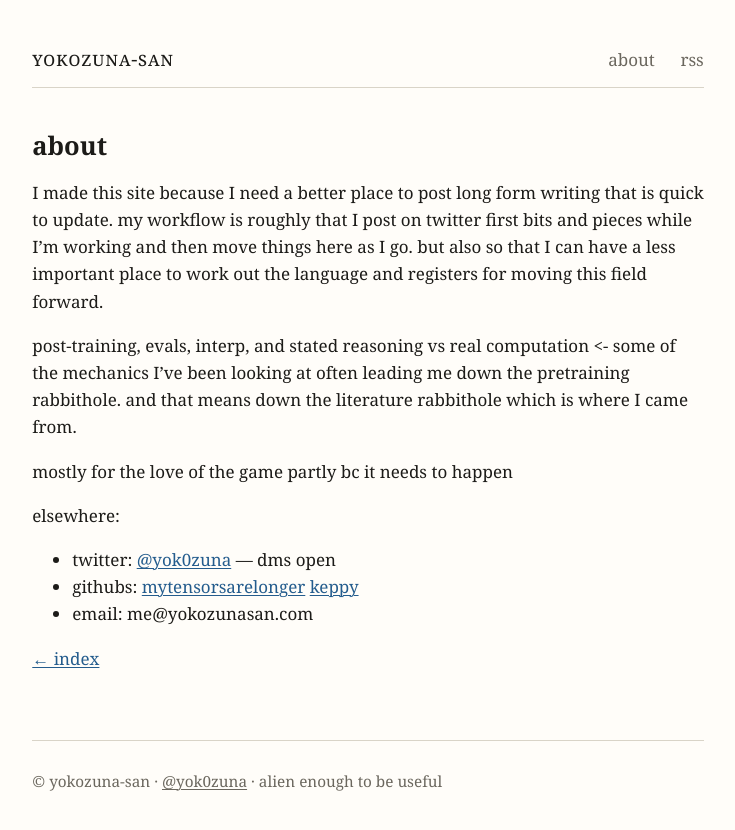
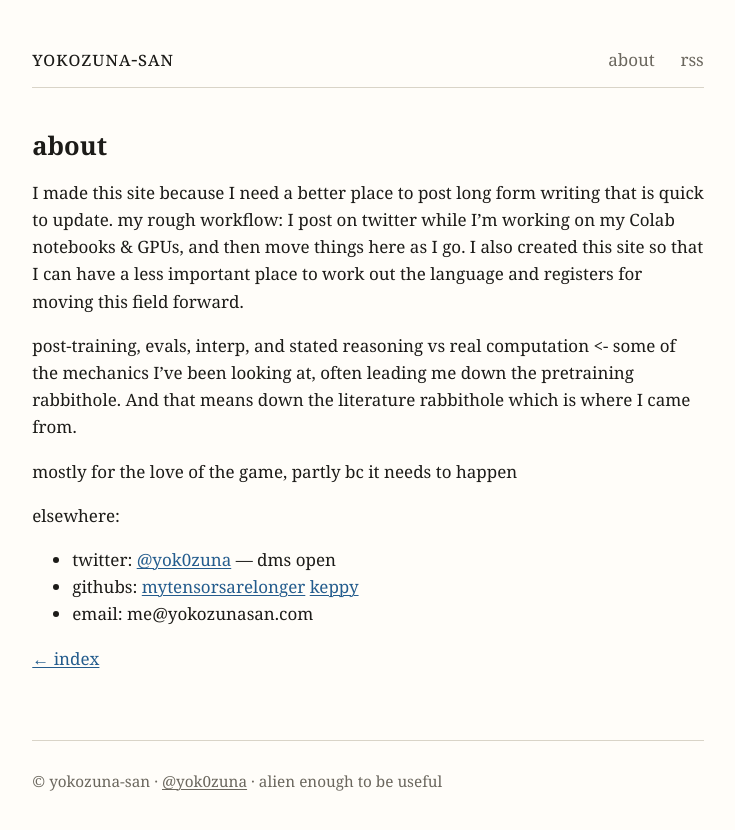
Before and after one commit to mytensorsarelonger/yokozunasan-site, a Jekyll site: the page built from about.md, in a window 1280 px wide. Shown: the top 830 px of the page, without its empty margins (272-1007 px from the left). Built offline with Jekyll 4.4.1, drawn with Linux system fonts in a browser that asks for light colours.

Commit message:
fix index and about writing

```diff
--- a/about.md
+++ b/about.md
@@ -5,14 +5,14 @@ permalink: /about/
 ---
 
 I made this site because I need a better place to post long form writing that is quick to update.
-my workflow is roughly that I post on twitter first bits and pieces while I'm working
-and then move things here as I go. but also so that I can have a less important place to work out
+my rough workflow: I post on twitter while I'm working on my Colab notebooks & GPUs,
+and then move things here as I go. I also created this site so that I can have a less important place to work out
 the language and registers for moving this field forward.
 
-post-training, evals, interp, and stated reasoning vs real computation <- some of the mechanics I've been looking at
-often leading me down the pretraining rabbithole. and that means down the literature rabbithole which is where I came from.
+post-training, evals, interp, and stated reasoning vs real computation <- some of the mechanics I've been looking at,
+often leading me down the pretraining rabbithole. And that means down the literature rabbithole which is where I came from.
 
-mostly for the love of the game partly bc it needs to happen
+mostly for the love of the game, partly bc it needs to happen
 
 elsewhere:
 
```
Also changed, not shown: index.html (+4 -4 lines).
